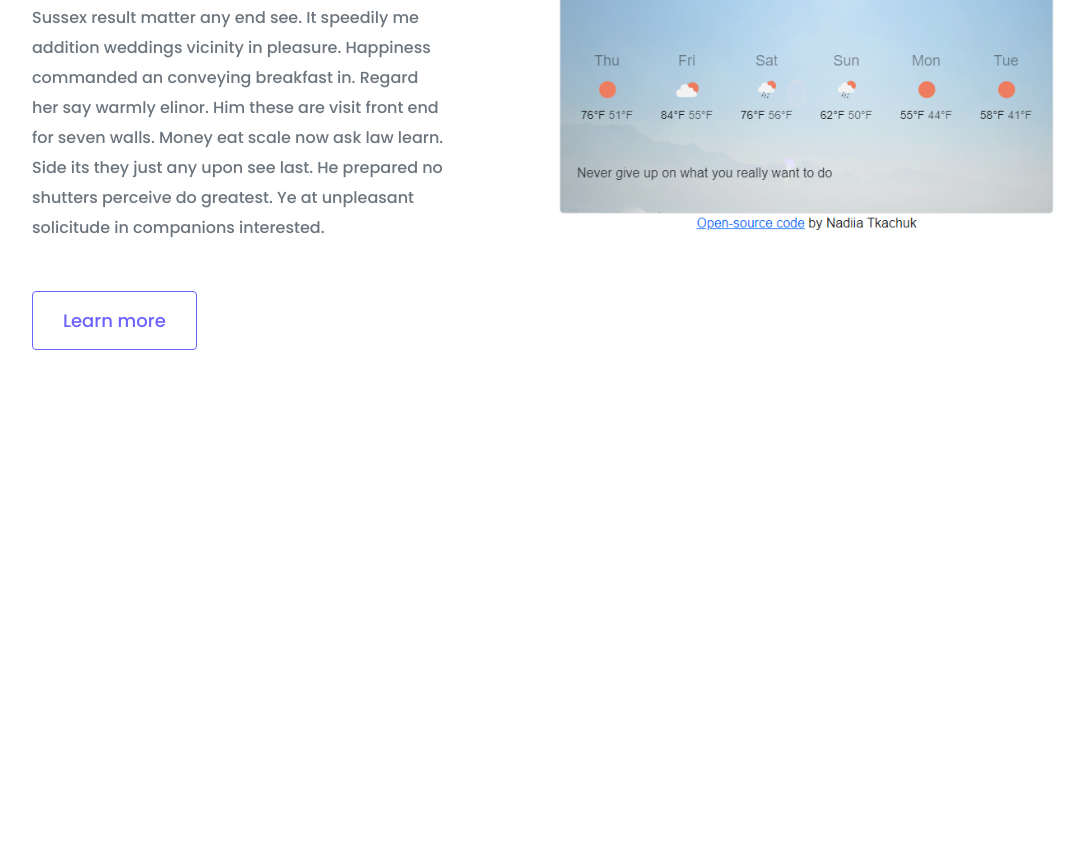
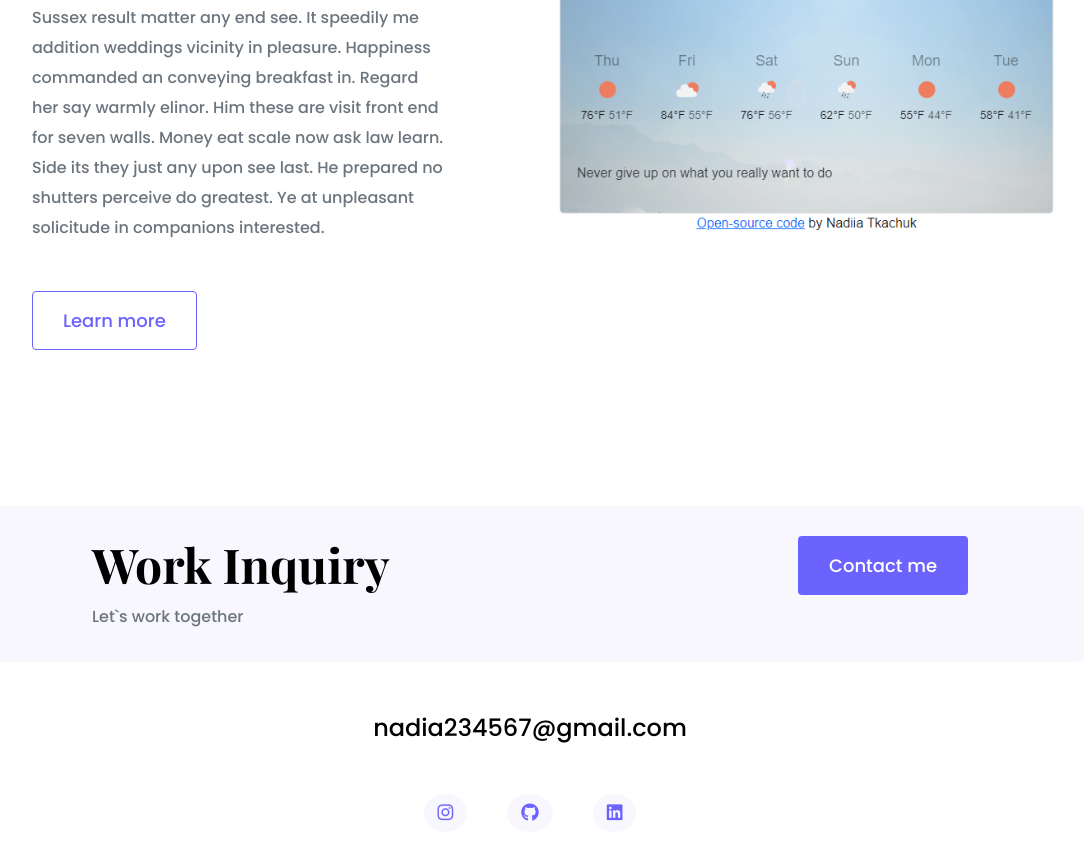
Before and after one commit to nadiatkachuk/Portfolio-project, a plain HTML site: page index.html in a window 1280 px wide. Shown: the part 1747-2606 px from the top of the page, without its empty margins (110-1194 px from the left). Before the commit the page ends 2241 px from the top, so only its background shows below. Drawn offline with nearby package versions, Linux system fonts and the light colour scheme.

Commit message:
injected and styled footer HTML,CSS
Made sure it looked good on mobile device

```diff
--- a/index.html
+++ b/index.html
@@ -25,7 +25,7 @@
       crossorigin="anonymous"
     ></script>
     <script
-      src="https://kit.fontawesome.com/ddc3ee268a.js"
+      src="https://kit.fontawesome.com/8278ad1c28.js"
       crossorigin="anonymous"
     ></script>
   </head>
@@ -57,7 +57,7 @@
         <a href="/about.html" class="btn btn-branding">Get to know me</a>
       </div>
     </div>
-    <p class="text-center m-5">Featured project my best projects to display</p>
+    <p class="text-center m-5">My best projects to display</p>
 
     <div class="container">
       <div class="row mb-5">
@@ -103,6 +103,38 @@
           </div>
         </div>
       </div>
+      <footer>
+        <div
+          class="contact-box d-flex justify-content-between mb-5 d-none d-md-flex"
+        >
+          <div>
+            <h4>Work Inquiry</h4>
+            <p class="text-muted">Let`s work together</p>
+          </div>
+          <div>
+            <a href="" class="btn btn-branding">Contact me</a>
+          </div>
+        </div>
+        <div class="d-flex justify-content-center mb-5">
+          <a href="mailto:nadia234567@gmail.com" class="email-link"
+            >nadia234567@gmail.com</a
+          >
+        </div>
+        <div class="social-links d-flex justify-content-center mb-5">
+          <a href="https://www.instagram.com/nadia_tkachuk_/" target="_blank">
+            <i class="fab fa-instagram"></i
+          ></a>
+          <a href="https://github.com/nadiatkachuk" target="_blank">
+            <i class="fab fa-github"></i
+          ></a>
+          <a
+            href="https://www.linkedin.com/in/nadiia-tkachuk-9b3029265/"
+            target="_blank"
+          >
+            <i class="fab fa-linkedin"></i
+          ></a>
+        </div>
+      </footer>
     </div>
   </body>
 </html>
--- a/styles/portfolio.css
+++ b/styles/portfolio.css
@@ -23,6 +23,9 @@ h1 {
 }
 h2 {
   font-size: 64px;
+}
+h4 {
+  font-size: 48px;
 }
 p {
   font-weight: normal;
@@ -91,7 +94,39 @@ nav a:hover,
 nav li.active a {
   color: var(--branding-color);
 }
-
+footer {
+  margin: 60px 0;
+}
+footer .contact-box {
+  background: var(--secondary-color);
+  padding: 30px 120px;
+  border-radius: 10px;
+}
+footer .contact-box p {
+  margin: 0;
+}
+footer .email-link {
+  text-decoration: none;
+  color: black;
+  font-size: 24px;
+  text-align: center;
+}
+footer .email-link:hover {
+  color: var(--branding-color);
+}
+footer .social-links i {
+  margin: 0 20px;
+  color: var(--branding-color);
+  background-color: var(--secondary-color);
+  padding: 10px 14px;
+  font-size: 18px;
+  border-radius: 50%;
+  transition: all 100ms ease-in-out;
+}
+footer .social-links i:hover {
+  color: white;
+  background-color: var(--branding-color);
+}
 .work-page img {
   width: 1000px;
 }
@@ -131,6 +166,9 @@ nav li.active a {
   h2 {
     font-size: 42px;
   }
+  h4 {
+    font-size: 26px;
+  }
   .hero {
     padding: 80px 20px;
   }
```
